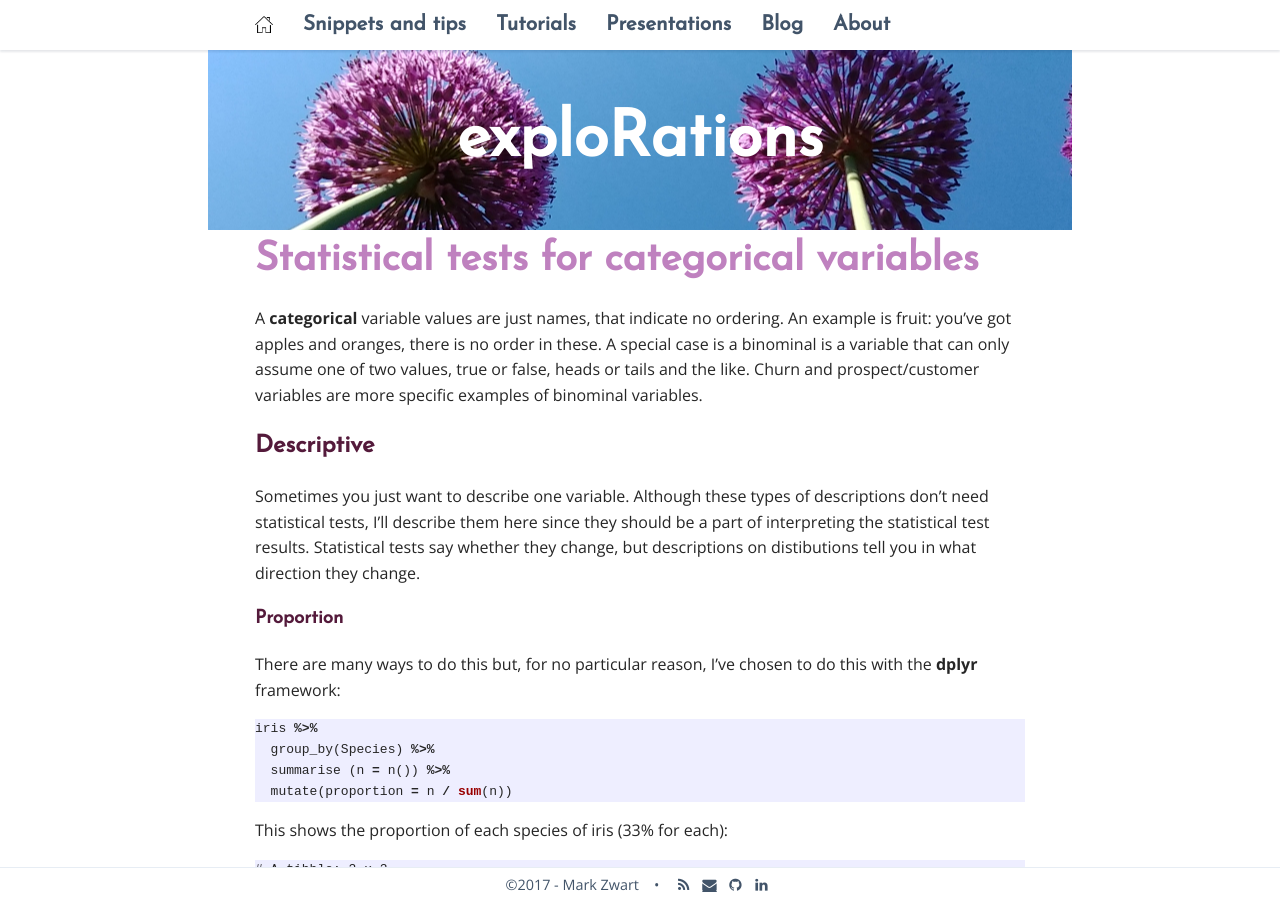
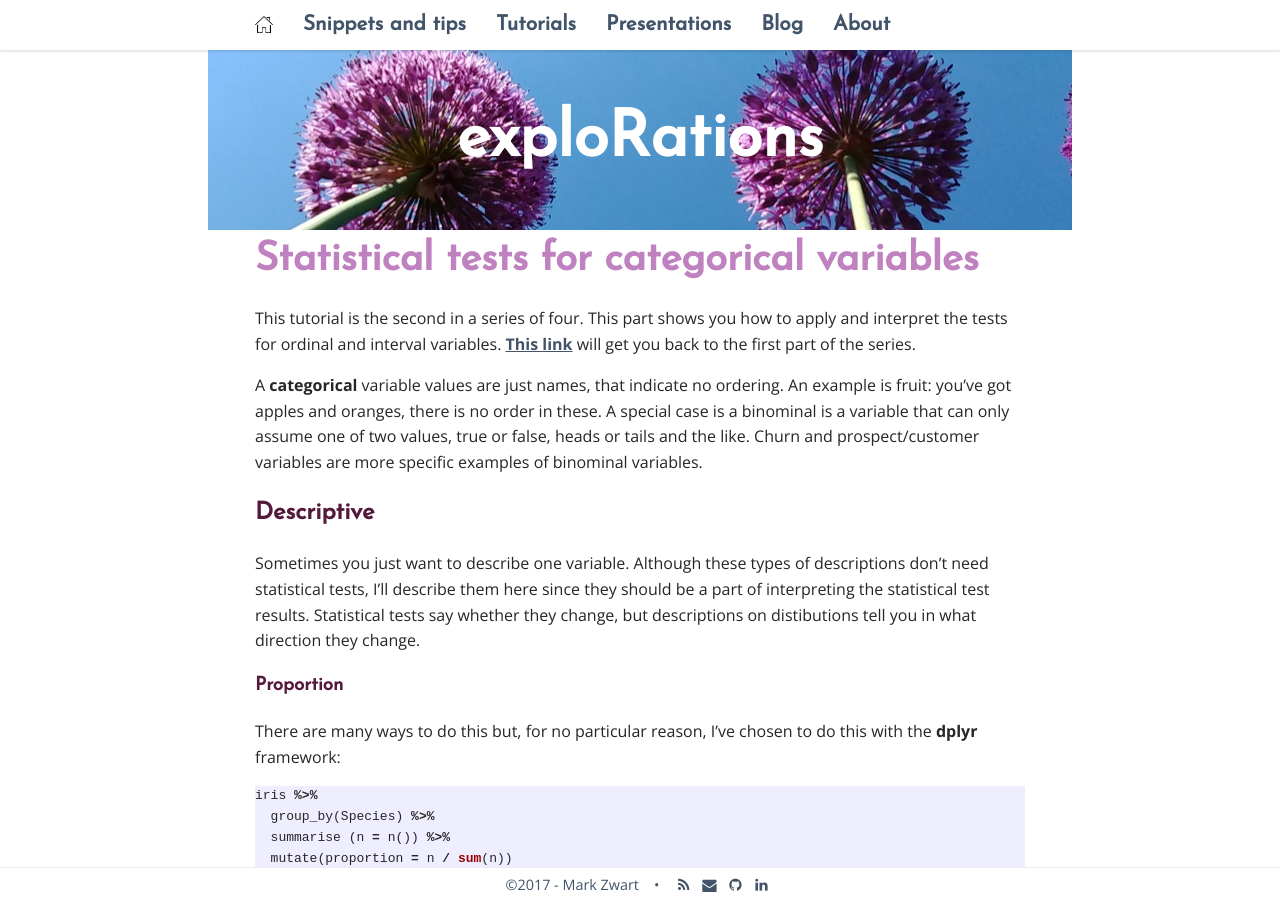
Before and after one commit to mark-me/mark-me.github.io, a Jekyll site: the page built from _pages/tutorials/statistical-tests/statistical-tests-categorical.md, in a window 1280 px wide and 900 px high. Built offline with Jekyll 4.4.1, drawn with Linux system fonts in a browser that asks for light colours; nearby versions of some CDN libraries; comment, search, counter and statistics services are not loaded.

Commit message:
Update statistical-tests-categorical.md

```diff
--- a/_pages/tutorials/statistical-tests/statistical-tests-categorical.md
+++ b/_pages/tutorials/statistical-tests/statistical-tests-categorical.md
@@ -4,6 +4,8 @@ title: Statistical tests for categorical variables
 comments: true
 permalink: /statistical-tests-categorical/
 ---
+
+This tutorial is the second in a series of four. This part shows you how to apply and interpret the tests for ordinal and interval variables. [This link](/statistical-tests/) will get you back to the first part of the series.
 
 A **categorical** variable values are just names, that indicate no ordering. An example is fruit: you've got apples and oranges, there is no order in these. A special case is a binominal is a variable that can only assume one of two values, true or false, heads or tails and the like. Churn and prospect/customer variables are more specific examples of binominal variables.
 
```
